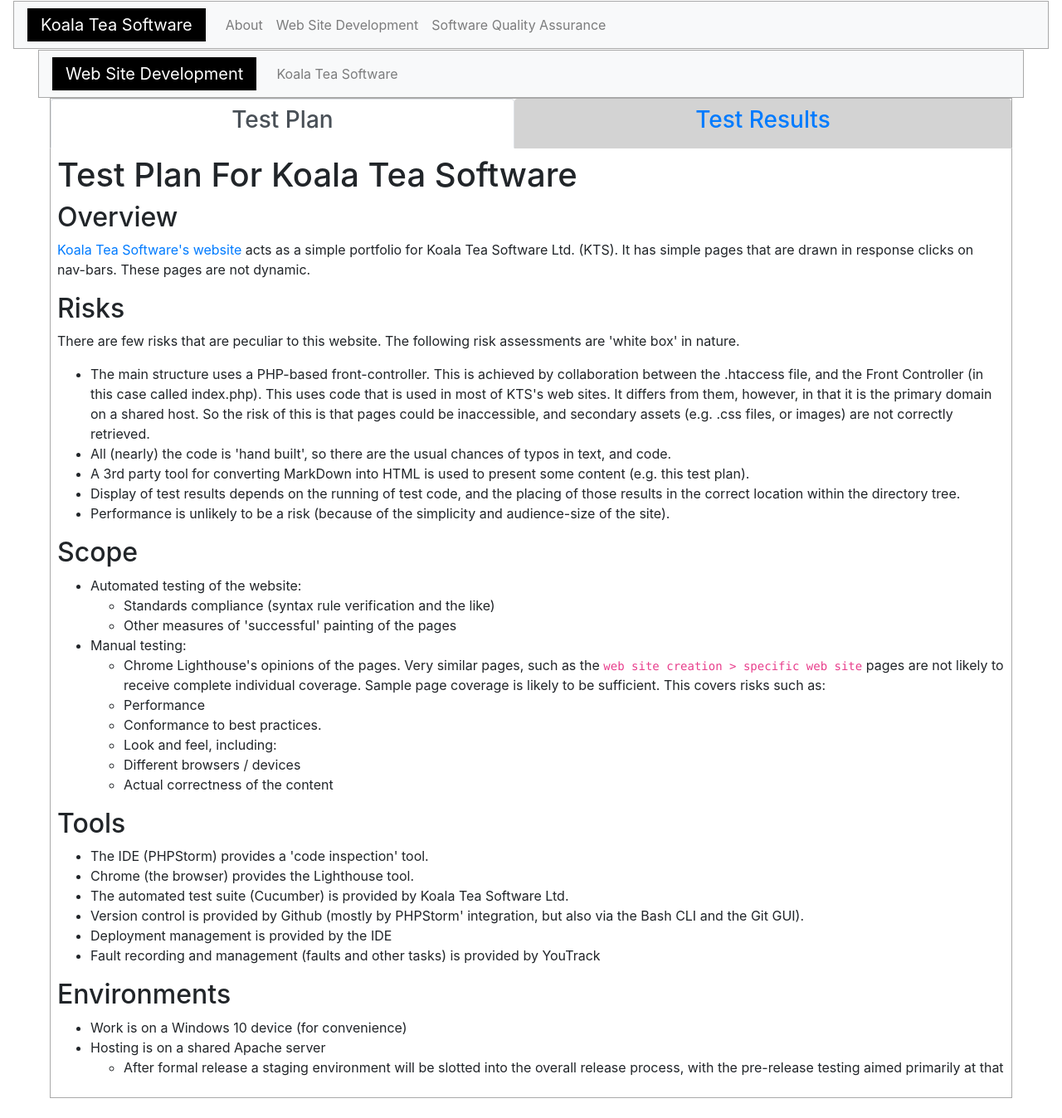
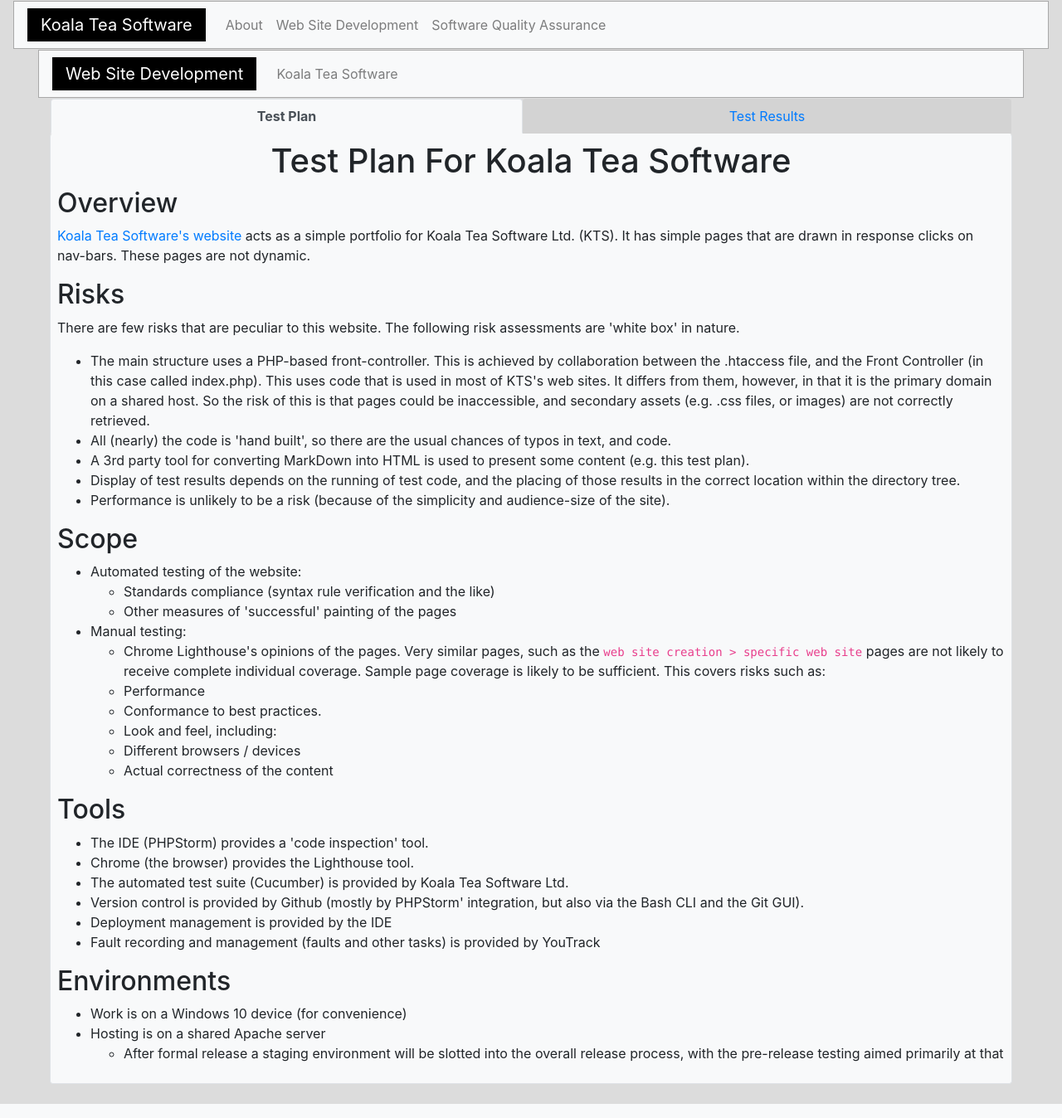
Before and after one commit to KoalaTeaSoftware/koalateasoftware, a PHP site: page /web-site-development/koala-tea-software in a window 1280 px wide. Shown: the whole page at 83% size. Run offline with PHP 8.4, Linux system fonts and the light colour scheme.

Commit message:
* a few tweaks to layouts and colours - mostly to do with tab navs

```diff
--- a/kts/stylesEssential.css
+++ b/kts/stylesEssential.css
@@ -1 +1 @@
-.nav{border-color:#a9a9a9;border-style:solid;border-width:thin;margin:1px}.nav .active{font-weight:bold}.navbar-brand{background-color:#000;color:#fff !important;padding:1rem}.accordion .btn-link::before{content:url(http://koalateasoftware.com/koalateasoftware.com/_framework/ass/open-iconic/collapse-down.svg);position:relative;top:0;right:0;width:2rem;height:2rem;margin-right:1rem}.accordion .btn-link[aria-expanded=true]::before{content:url(http://koalateasoftware.com/koalateasoftware.com/_framework/ass/open-iconic/collapse-up.svg)}.nav-tabs,.tab-content{border-style:solid;border-color:#a9a9a9;border-width:thin;margin:0}.nav-tabs .nav-link{background-color:#d3d3d3;border-color:#d3d3d3;font-weight:lighter}.nav-tabs .nav-link.active{font-weight:bolder;border-color:#d3d3d3 #d3d3d3 #fff}.tab-content{border-top:none;padding:.5rem}/*# sourceMappingURL=stylesEssential.css.map */
+body{background-color:#dcdcdc !important}.nav{border-color:#a9a9a9;border-style:solid;border-width:thin;margin:1px}.nav .active{font-weight:bold}.navbar-brand{background-color:#000;color:#fff !important;padding:1rem}.accordion .btn-link::before{content:url(http://koalateasoftware.com/koalateasoftware.com/_framework/ass/open-iconic/collapse-down.svg);position:relative;top:0;right:0;width:2rem;height:2rem;margin-right:1rem}.accordion .btn-link[aria-expanded=true]::before{content:url(http://koalateasoftware.com/koalateasoftware.com/_framework/ass/open-iconic/collapse-up.svg)}.tab-content{margin:0;padding:.5rem;background-color:#f8f9fa;border-style:solid;border-width:1px;border-color:#dee2e6;border-top-color:#f8f9fa !important;border-radius:.25rem}.nav-tabs{border:none}.nav-tabs .nav-link{background-color:#d3d3d3}.nav-tabs .nav-link.active{font-weight:bolder;border-bottom-color:#f8f9fa !important;background-color:#f8f9fa !important}/*# sourceMappingURL=stylesEssential.css.map */
--- a/kts/stylesRemaining.css
+++ b/kts/stylesRemaining.css
@@ -1 +1 @@
-#web-site-development .list-group-item{padding-top:.1rem;padding-bottom:.1rem}/*# sourceMappingURL=stylesRemaining.css.map */
+#web-site-development .list-group-item{padding-top:.1rem;padding-bottom:.1rem}#web-site-development h1{text-align:center}/*# sourceMappingURL=stylesRemaining.css.map */
--- a/kts/web-site-development/contents.php
+++ b/kts/web-site-development/contents.php
@@ -65,7 +65,7 @@
                 run
                 of the test are displayed on this site. Here are some of the rest of the tools used:
             </p>
-            <ul>
+            <ul class="list-group">
                 <li class="list-group-item">Chrome Lighthouse - This is a manual, dev-stage activity. We aim for 100%
                     reports on all the aspects tested (but a pinch of salt, and client consultation tempers this aim).
                 </li>
--- a/kts/web-site-development/section.php
+++ b/kts/web-site-development/section.php
@@ -1,9 +1,7 @@
 <div id="projectInfo">
     <ul class="nav nav-tabs nav-fill">
-        <li class="nav-item"><a class="nav-link active" href="#testPlanPane" data-toggle="tab"><h3>Test Plan</h3></a>
-        </li>
-        <li class="nav-item"><a class="nav-link" href="#testResultsPane" data-toggle="tab"><h3>Test Results</h3></a>
-        </li>
+        <li class="nav-item"><a class="nav-link active" href="#testPlanPane" data-toggle="tab">Test Plan</a></li>
+        <li class="nav-item"><a class="nav-link" href="#testResultsPane" data-toggle="tab">Test Results</a></li>
     </ul>
     <div class="tab-content">
         <section class="tab-pane fade show active" id="testPlanPane">
--- a/kts/zz-undeployedAssets/scss/_furniture.scss
+++ b/kts/zz-undeployedAssets/scss/_furniture.scss
@@ -1,3 +1,10 @@
+$tabBackgroundColor: #f8f9fa;
+$tabBorderColor: #dee2e6; // this is what Bootstrap gives the tabs, want to add it to the panes
+
+body {
+  background-color: gainsboro !important;
+}
+
 /* It may seem redundant to add .nav to all the navs, but it seems harmless and allows for a simple rule */
 .nav {
   border-color: darkgray;
@@ -33,27 +40,27 @@
 }
 
 /* for tabbed navs */
-.nav-tabs, .tab-content {
+.tab-content {
+  margin: 0;
+  padding: 0.5rem;
+  background-color: $tabBackgroundColor;
   border-style: solid;
-  border-color: darkgray; /* see .nav */
-  border-width: thin; /* see .nav */
-  margin: 0;
+  border-width: 1px;
+  border-color: $tabBorderColor;
+  border-top-color: $tabBackgroundColor !important;
+  border-radius: 0.25rem;
 }
 
 .nav-tabs {
+  border: none;
+
   .nav-link {
     background-color: lightgray;
-    border-color: lightgray;
-    font-weight: lighter;
   }
 
   .nav-link.active {
     font-weight: bolder;
-    border-color: lightgray lightgray #fff;
+    border-bottom-color: $tabBackgroundColor !important; // override the Bootstrap stuff
+    background-color: $tabBackgroundColor !important;
   }
 }
-
-.tab-content {
-  border-top: none;
-  padding: 0.5rem;
-}
--- a/kts/zz-undeployedAssets/scss/_webDev.scss
+++ b/kts/zz-undeployedAssets/scss/_webDev.scss
@@ -3,4 +3,8 @@
     padding-top: .1rem;
     padding-bottom: .1rem;
   }
+
+  h1 {
+    text-align: center
+  }
 }
```
Also changed, not shown: 2 other files.
